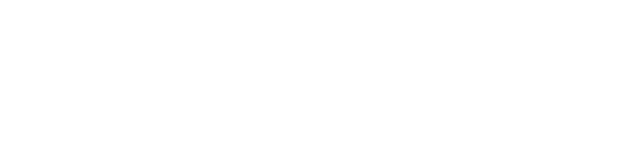
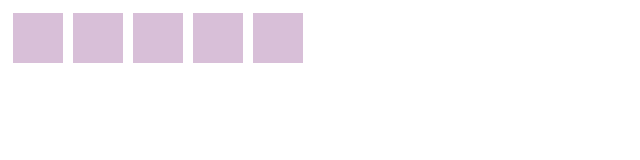
Before and after one commit to Troupp55/CodingChallenge9, a plain HTML site: page index.html in a window 1280 px wide. Shown: the whole page, without its empty margins (0-640 px from the left). Drawn offline with nearby package versions, Linux system fonts and the light colour scheme.

Commit message:
Changed background color to thistle.

```diff
--- a/index.html
+++ b/index.html
@@ -12,7 +12,7 @@
         .data-point {
             width: 50px;
             height: 50px;
-            background-color: lightpurple;
+            background-color: #D8BFD8; /* Thistle */
             margin: 5px;
             display: inline-block;
         }
```
